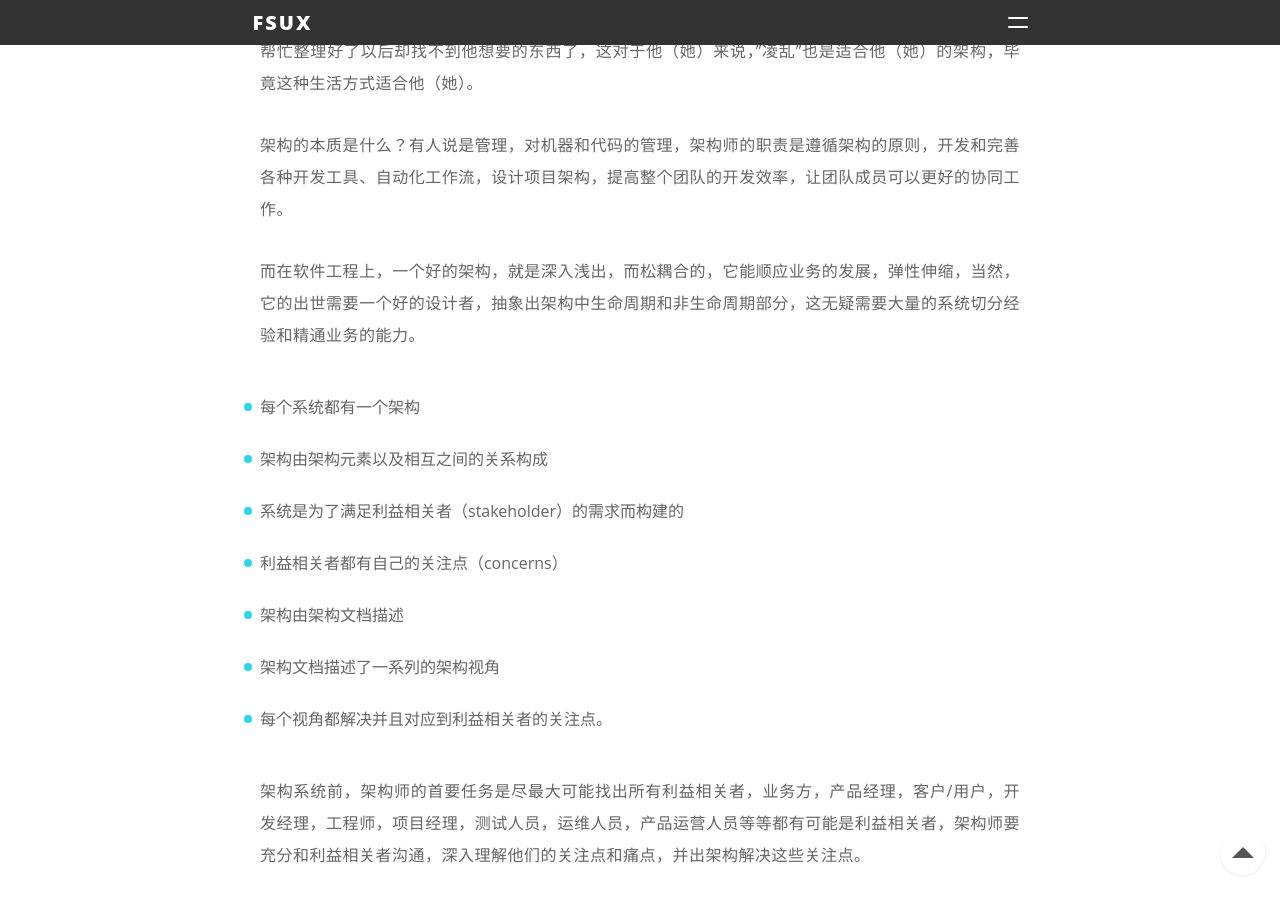
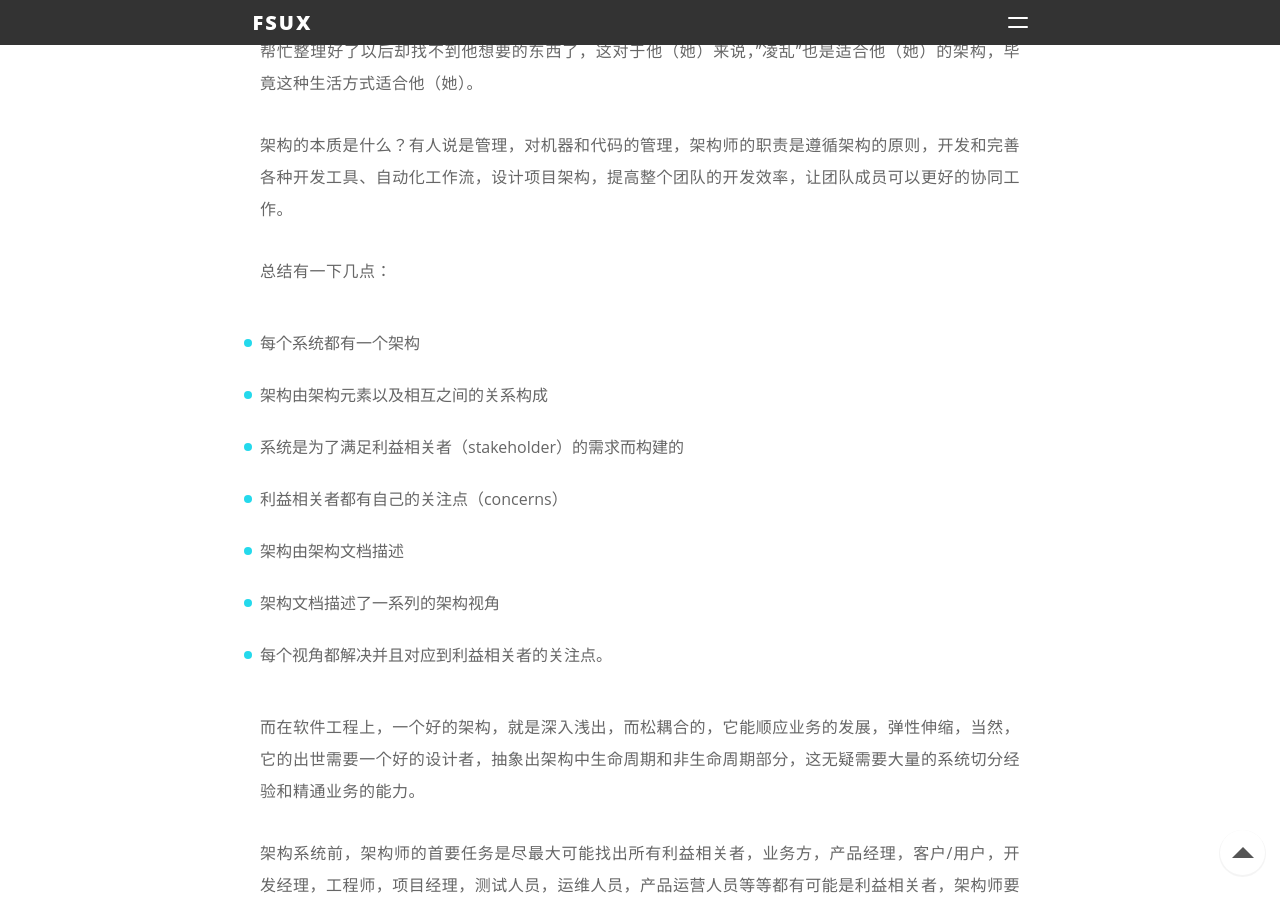
Before and after one commit to Haonancx/Haonancx.github.io, a Jekyll site: the page built from _posts/2017-6-1-Talk-about-component-architecture.markdown, in a window 1280 px wide and 900 px high, scrolled down 1025 px. Built offline with Jekyll 4.4.1, drawn with Linux system fonts in a browser that asks for light colours; nearby versions of some CDN libraries; Markdown is read by kramdown in place of the engine named in the settings; comment, search, counter and statistics services are not loaded; some of the changed lines change nothing that is shown; some of the changed text lies outside the part shown.

Commit message:
《组件化架构漫谈》

```diff
--- a/_posts/2017-6-1-Talk-about-component-architecture.markdown
+++ b/_posts/2017-6-1-Talk-about-component-architecture.markdown
@@ -21,8 +21,7 @@
 
 架构的本质是什么？有人说是管理，对机器和代码的管理，架构师的职责是遵循架构的原则，开发和完善各种开发工具、自动化工作流，设计项目架构，提高整个团队的开发效率，让团队成员可以更好的协同工作。
 
-而在软件工程上，一个好的架构，就是深入浅出，而松耦合的，它能顺应业务的发展，弹性伸缩，当然，它的出世需要一个好的设计者，抽象出架构中生命周期和非生命周期部分，这无疑需要大量的系统切分经验和精通业务的能力。
-
+总结有一下几点：
 
 - 每个系统都有一个架构
 - 架构由架构元素以及相互之间的关系构成
@@ -31,6 +30,9 @@
 - 架构由架构文档描述
 - 架构文档描述了一系列的架构视角
 - 每个视角都解决并且对应到利益相关者的关注点。
+
+
+而在软件工程上，一个好的架构，就是深入浅出，而松耦合的，它能顺应业务的发展，弹性伸缩，当然，它的出世需要一个好的设计者，抽象出架构中生命周期和非生命周期部分，这无疑需要大量的系统切分经验和精通业务的能力。
 
 架构系统前，架构师的首要任务是尽最大可能找出所有利益相关者，业务方，产品经理，客户/用户，开发经理，工程师，项目经理，测试人员，运维人员，产品运营人员等等都有可能是利益相关者，架构师要充分和利益相关者沟通，深入理解他们的关注点和痛点，并出架构解决这些关注点。
 
@@ -66,6 +68,13 @@
 举个例子，在做中后台管理系统时，会遇到修改某个公用部分的情况，典型的有顶部导航、底部导航，如果项目小，工作量看起来不大，但一旦处于大型项目且业务比较复杂时，需要每个业务界面都要去一一修改，这无疑是增加了可维护的成本；
 
 组件化就是最好的解决方案，将公用的部分从业务界面中解耦出来，如今前端都在这么做，将公共的部分抽成一个文件，在使用时只需修改一个文件的代码就够了。
+
+所谓组件化，核心意义莫过于提取真正有复用价值的东西，其实不外乎下面四种：
+
+- 控件（常用的表格、按钮、下拉框）
+- 基础逻辑功能
+- 公共样式
+- 稳定的业务逻辑
 
 #### 职责转换
 
```
